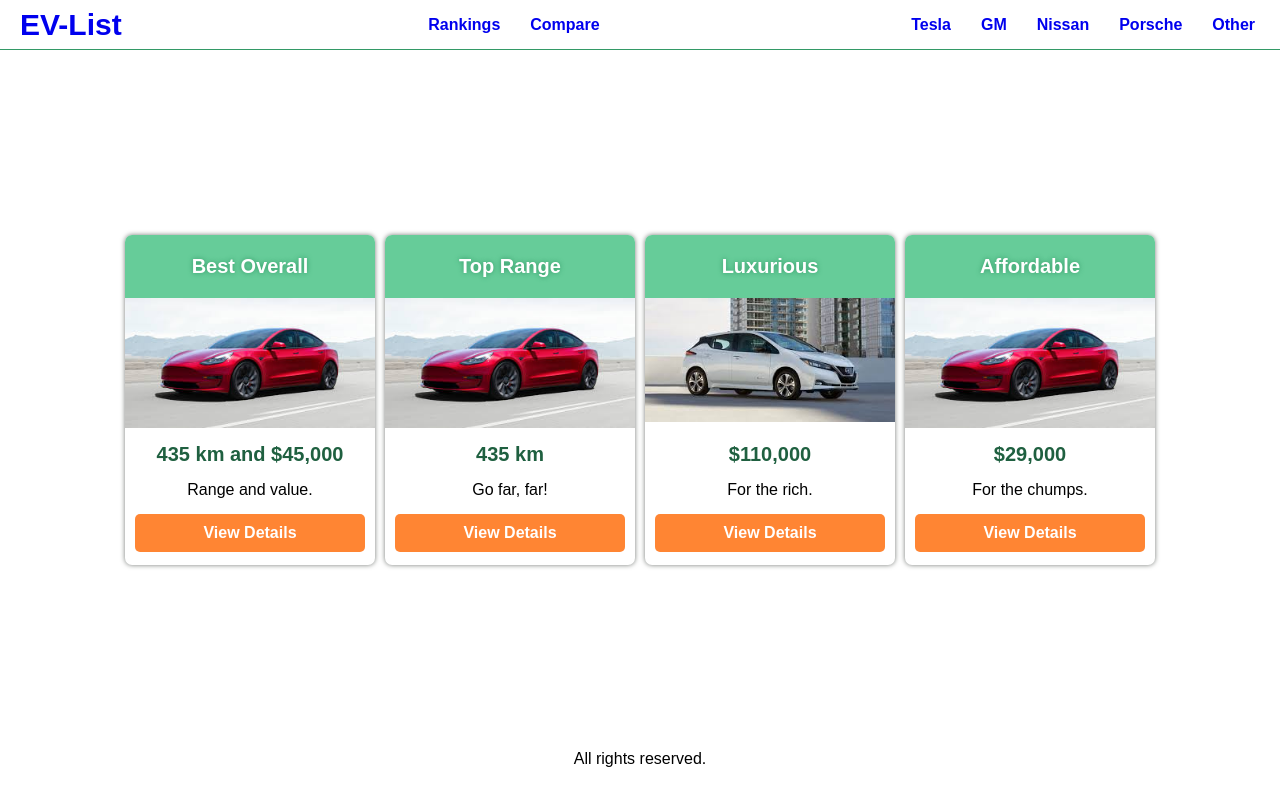
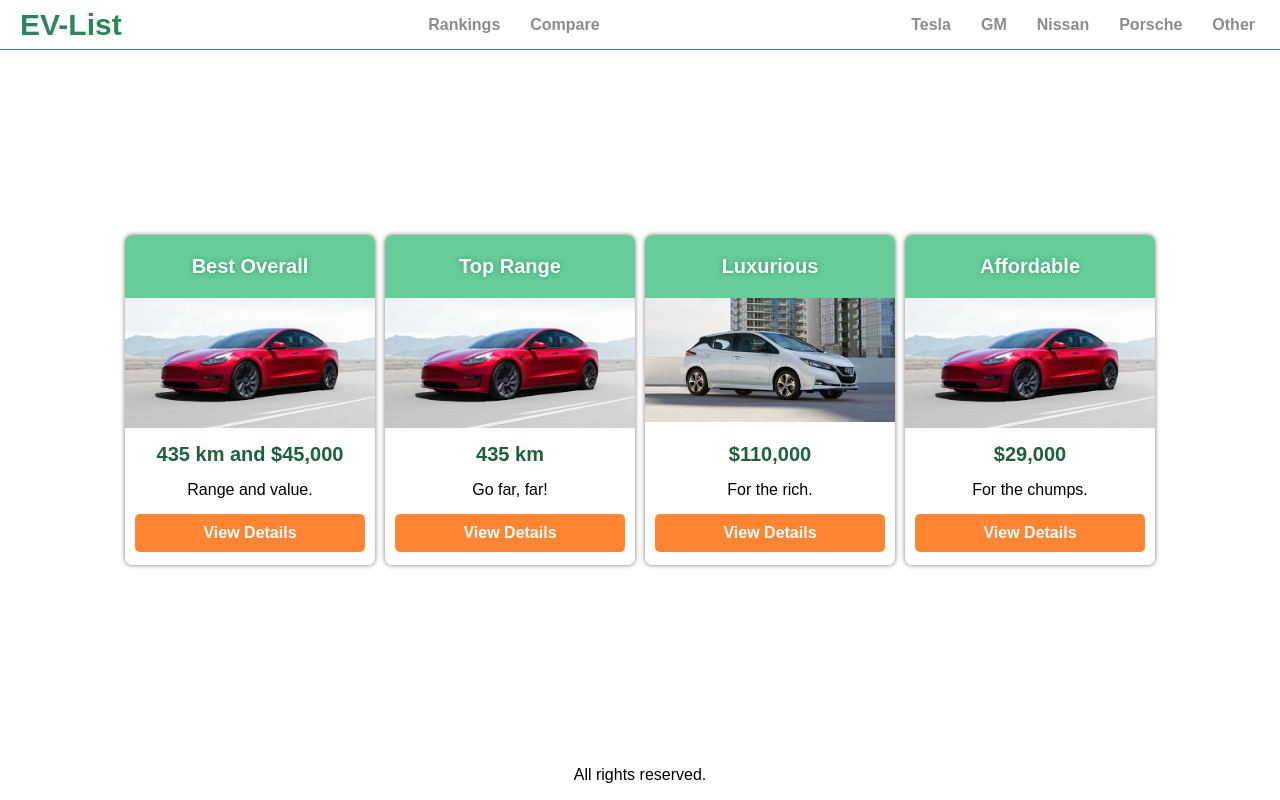
Before and after one commit to danwan754/evlist, a React (Create React App) app in the folder client/: page / in a window 1280 px wide. Built offline with nearby package versions, Linux system fonts and the light colour scheme.

Commit message:
Add nav feedback

```diff
--- a/client/src/index.css
+++ b/client/src/index.css
@@ -29,20 +29,36 @@ header a {
 .header-brand a {
   font-size: 3rem;
   font-weight: bold;
+  color: #2d8659;
   padding: 1rem;
 }
 .header-links-functions{
   font-weight: bold;
 }
-.header-links-functions > a{
+.header-links-functions a{
   margin: 0 1.5rem 0 1.5rem;
+  color: #8c8c8c;
+}
+.header-links-functions a:hover{
+  color: #339933;
+}
+.header-links-functions a:active{
+  color: #b3e6b3;
 }
 .header-links-manufacturers{
   font-weight: bold;
 }
-.header-links-manufacturers > a{
+.header-links-manufacturers a{
   margin: 0 1.5rem 0 1.5rem;
+  color: #8c8c8c;
 }
+.header-links-manufacturers a:hover{
+  color: #339933;
+}
+.header-links-manufacturers a:active{
+  color: #b3e6b3;
+}
+
 main {
   grid-area: "main";
 }
@@ -54,7 +70,9 @@ main {
 }
 footer {
   grid-area: "footer";
-  text-align: center;
+  display: flex;
+  align-items: center;
+  justify-content: center;
 }
 
 .grid-container {
```
